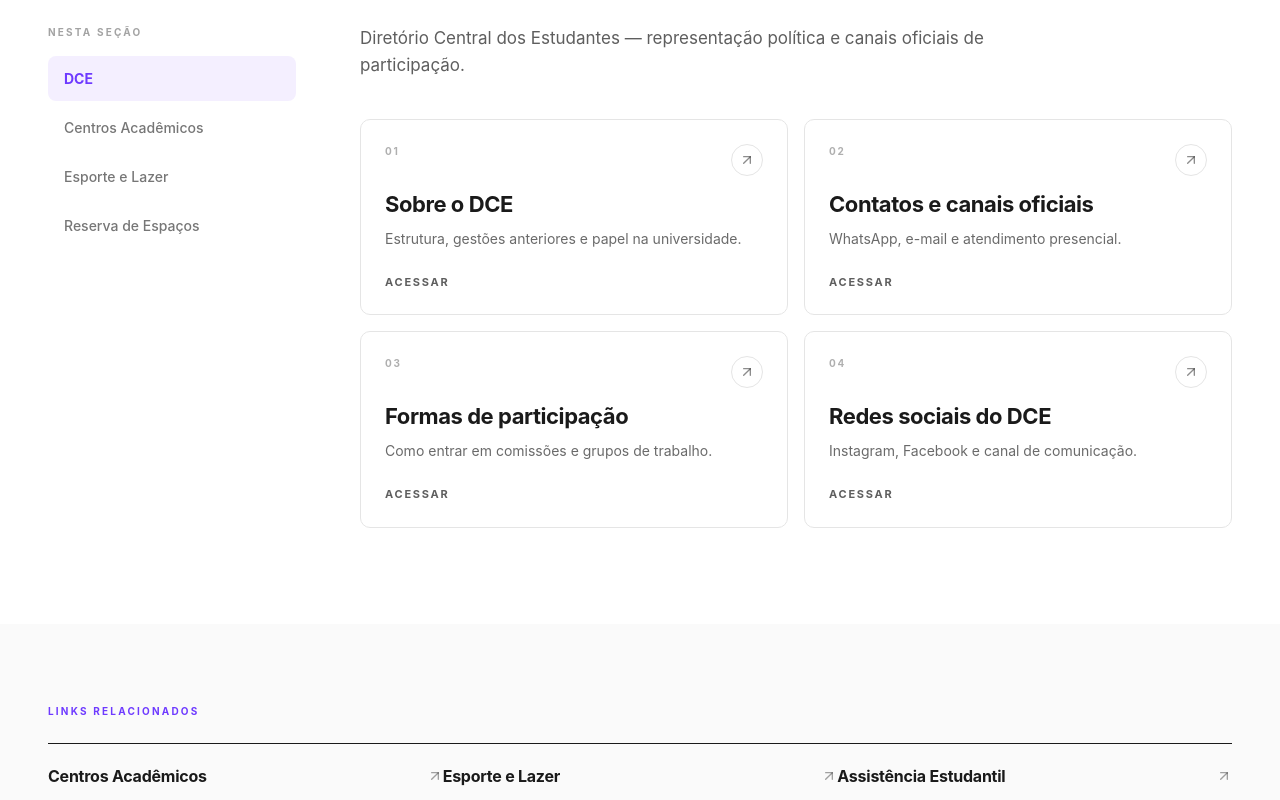
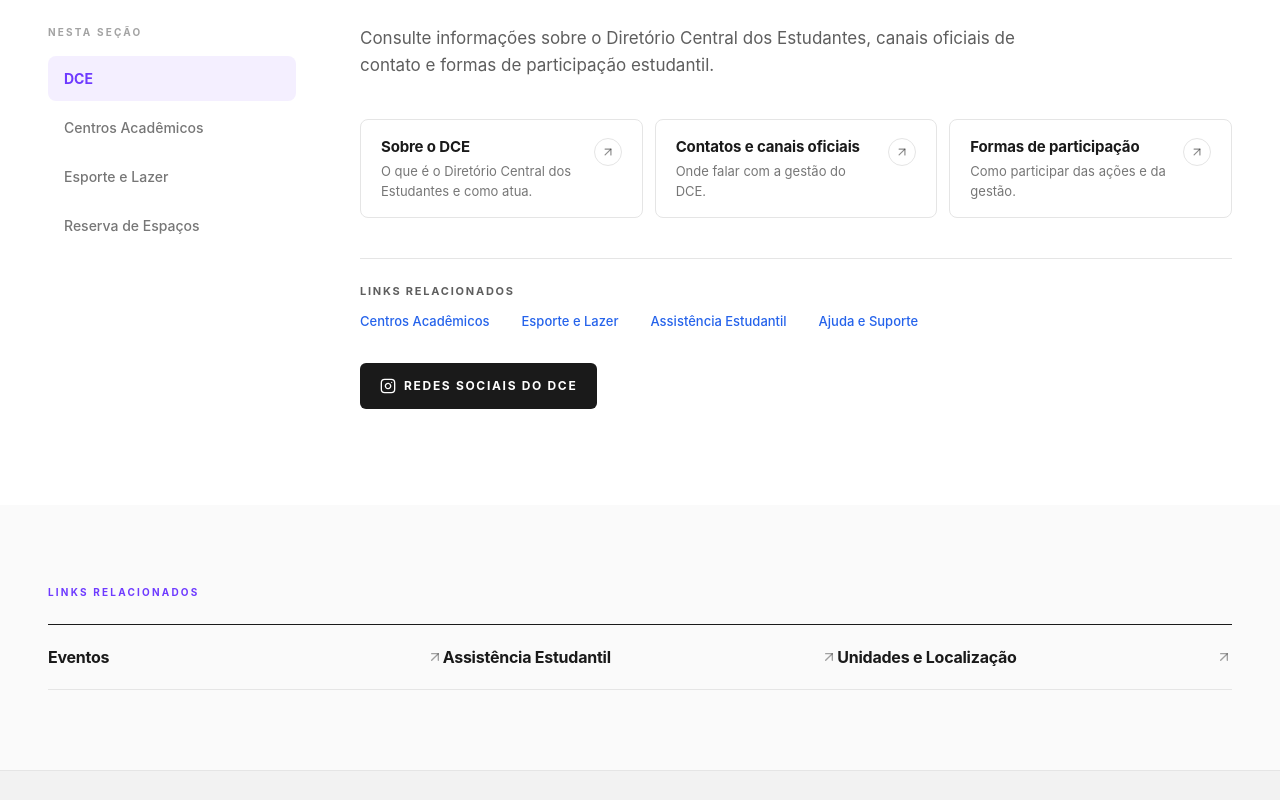
Before and after one commit to joaordpx/Portal-Academico-Meu, a React (Vite) app: page /movimento-estudantil-lazer in a window 1280 px wide. Shown: the part 980-1780 px from the top of the page. Built offline with nearby package versions, Linux system fonts and the light colour scheme.

Commit message:
feat: assistencia e movimento estudantil e lazer com componentes reutilizados e redirecionamento

```diff
--- a/src/app/pages/AssistenciaEstudantil.tsx
+++ b/src/app/pages/AssistenciaEstudantil.tsx
@@ -1,6 +1,6 @@
 import { HeartHandshake } from "lucide-react";
 import { PageHeader } from "../components/layout/PageHeader";
-import { SectionLayout, PanelCardGrid } from "../components/layout/SectionLayout";
+import { SectionLayout, PanelLinks, PanelRelated } from "../components/layout/SectionLayout";
 
 const popular = [
   { label: "Auxílios e Permanência" },
@@ -23,84 +23,138 @@ const sections = [
     id: "auxilios",
     label: "Auxílios e Permanência",
     content: (
-      <PanelCardGrid
-        intro="Programas, auxílios e serviços que apoiam a permanência do estudante no ensino superior."
-        cards={[
-          { title: "Auxílios", desc: "Alimentação, transporte, moradia e auxílio emergencial." },
-          { title: "Permanência", desc: "Acompanhamento socioeducacional para estudantes em vulnerabilidade." },
-          { title: "PEAES", desc: "Programa Estadual de Assistência Estudantil — inscrições por edital." },
-          { title: "Moradia Estudantil", desc: "Vagas em alojamento institucional ou auxílio-moradia." },
+      <>
+        <PanelLinks
+          intro="Consulte programas, auxílios, serviços e orientações que apoiam a permanência do estudante na universidade."
+          links={[
+            { label: "Auxílios", desc: "Alimentação, transporte, moradia e auxílio emergencial." },
+            { label: "Permanência", desc: "Acompanhamento socioeducacional durante o curso." },
+            {
+              label: "PEAES",
+              desc: "Programa Estadual de Assistência Estudantil — inscrições por edital.",
+            },
+            { label: "Moradia Estudantil", desc: "Alojamento institucional e auxílio-moradia." },
           ]}
         />
+        <PanelRelated
+          links={[
+            { label: "Editais e Oportunidades", to: "/editais-oportunidades" },
+            { label: "Documentos e Requerimentos", to: "/servicos-documentos" },
+            { label: "Ajuda e Suporte", to: "/contato" },
+            { label: "Unidades e Localização", to: "/unidades-localizacao" },
+          ]}
+        />
+      </>
     ),
   },
   {
     id: "ru",
     label: "Restaurante Universitário",
     content: (
-      <PanelCardGrid
-        intro="Refeições subsidiadas para estudantes regularmente matriculados."
-        cards={[
-          { title: "Cardápio da semana", desc: "Café, almoço e jantar consultáveis pelo app." },
-          { title: "Horários", desc: "Café 7h–9h · Almoço 11h–14h · Jantar 17h–19h30." },
-          { title: "Valores subsidiados", desc: "Refeições a partir de R$ 2,00 para alunos cadastrados." },
-          { title: "Saldo & recarga", desc: "Consulte saldo e recarregue créditos online." },
+      <>
+        <PanelLinks
+          intro="Informações sobre o Restaurante Universitário: horários, cadastro, cardápio e normas de utilização."
+          links={[
+            {
+              label: "Normas e horário de funcionamento",
+              desc: "Regras de uso e horários de cada refeição.",
+            },
+            { label: "Como se cadastrar", desc: "Passo a passo para liberar o acesso ao RU." },
+            { label: "Cardápio semanal", desc: "Refeições servidas ao longo da semana." },
+            { label: "Localização", desc: "Onde fica o RU em cada campus." },
           ]}
         />
+        <PanelRelated
+          links={[
+            { label: "Auxílios e Permanência", to: "/assistencia-estudantil" },
+            { label: "Unidades e Localização", to: "/unidades-localizacao" },
+            { label: "Ajuda e Suporte", to: "/contato" },
+          ]}
+        />
+      </>
     ),
   },
   {
     id: "saude",
     label: "Saúde e Bem-estar",
     content: (
-      <PanelCardGrid
-        intro="Serviços de saúde física e mental disponíveis à comunidade acadêmica."
-        cards={[
-          { title: "Apoio psicológico", desc: "Atendimento individual gratuito por agendamento." },
-          { title: "Posto de saúde", desc: "Triagem, primeiros socorros e orientações." },
-          { title: "Saúde da mulher", desc: "Atendimento especializado em parceria com cursos da saúde." },
-          { title: "Atividade física", desc: "Programas de prevenção e qualidade de vida." },
+      <>
+        <PanelLinks
+          intro="Acesse serviços de saúde, apoio psicológico, atendimento odontológico e grupos de apoio."
+          links={[
+            { label: "Apoio Psicológico", desc: "Atendimento e acolhimento psicológico ao estudante." },
+            { label: "Atendimento Odontológico", desc: "Serviços da clínica odontológica." },
+            { label: "Posto de Atendimento à Saúde", desc: "Primeiros atendimentos no campus." },
+            { label: "Grupos de Apoio", desc: "Rodas de conversa e grupos temáticos." },
           ]}
         />
+        <PanelRelated
+          links={[
+            { label: "Acessibilidade e Inclusão", to: "/assistencia-estudantil" },
+            { label: "Unidades e Localização", to: "/unidades-localizacao" },
+            { label: "Ajuda e Suporte", to: "/contato" },
+          ]}
+        />
+      </>
     ),
   },
   {
     id: "acessibilidade",
     label: "Acessibilidade e Inclusão",
     content: (
-      <PanelCardGrid
-        intro="NUSI — Núcleo de Suporte à Inclusão acompanha estudantes com necessidades específicas."
-        cards={[
-          { title: "Atendimento NUSI", desc: "Apoio acadêmico, pedagógico e psicossocial." },
-          { title: "Acessibilidade arquitetônica", desc: "Mapeamento e adequações em blocos e laboratórios." },
-          { title: "Tecnologia assistiva", desc: "Empréstimo de equipamentos e softwares." },
-          { title: "Diversidade & direitos", desc: "Coletivos, comissões e canais de acolhimento." },
+      <>
+        <PanelLinks
+          intro="Conheça o NUSI, recursos de acessibilidade, orientações e suporte para necessidades educacionais específicas."
+          links={[
+            { label: "NUSI", desc: "Núcleo de Sociedade Inclusiva — apoio e acompanhamento." },
+            {
+              label: "Necessidades Educacionais Específicas",
+              desc: "Atendimento especializado e adaptações.",
+            },
+            { label: "Recursos de Acessibilidade", desc: "Materiais, tecnologias e apoio técnico." },
+            { label: "Orientações", desc: "Como solicitar apoio e acompanhamento." },
           ]}
         />
+        <PanelRelated
+          links={[
+            { label: "Saúde e Bem-estar", to: "/assistencia-estudantil" },
+            { label: "Direitos do Estudante", to: "/assistencia-estudantil" },
+            { label: "Ajuda e Suporte", to: "/contato" },
+          ]}
+        />
+      </>
     ),
   },
   {
     id: "direitos",
     label: "Direitos do Estudante",
     content: (
-      <PanelCardGrid
-        intro="Informações sobre direitos, regimentos e canais de denúncia."
-        cards={[
-          { title: "Carta de Direitos", desc: "Documento institucional com direitos e deveres." },
-          { title: "Ouvidoria", desc: "Canal para denúncias, sugestões e reclamações." },
-          { title: "Defensoria Pública", desc: "Convênios de orientação jurídica gratuita." },
-          { title: "Comissão de Ética", desc: "Apuração de condutas no ambiente acadêmico." },
+      <>
+        <PanelLinks
+          intro="Conheça seus direitos, normas, orientações, canais de atendimento e perguntas frequentes."
+          links={[
+            { label: "Normas", desc: "Regulamentos que asseguram os direitos do estudante." },
+            { label: "Orientações", desc: "Como proceder em situações comuns." },
+            { label: "Canais de Atendimento", desc: "Onde buscar apoio institucional." },
+            { label: "Perguntas Frequentes", desc: "Respostas às dúvidas mais comuns." },
           ]}
         />
+        <PanelRelated
+          links={[
+            { label: "Auxílios e Permanência", to: "/assistencia-estudantil" },
+            { label: "Acessibilidade e Inclusão", to: "/assistencia-estudantil" },
+            { label: "Ajuda e Suporte", to: "/contato" },
+          ]}
+        />
+      </>
     ),
   },
 ];
 
 const related = [
   { label: "Editais e Oportunidades", to: "/editais-oportunidades" },
-  { label: "Documentos e Requerimentos", to: "/servicos-documentos" },
+  { label: "Unidades e Localização", to: "/unidades-localizacao" },
   { label: "Ajuda e Suporte", to: "/contato" },
-  { label: "Unidades e Localização", to: "/unidades-localizacao" },
 ];
 
 export function AssistenciaEstudantil() {
@@ -108,8 +162,8 @@ export function AssistenciaEstudantil() {
     <>
       <PageHeader
         eyebrow="Assistência Estudantil"
-        title="Apoio para você permanecer e prosperar."
-        description="Auxílios, permanência, saúde, acessibilidade, inclusão, restaurante universitário e direitos do estudante."
+        title="Apoio para você seguir estudando."
+        description="Encontre informações sobre auxílios, permanência, saúde, acessibilidade, inclusão, restaurante universitário e direitos do estudante."
         icon={HeartHandshake}
       />
       <SectionLayout
--- a/src/app/pages/MovimentoEstudantil.tsx
+++ b/src/app/pages/MovimentoEstudantil.tsx
@@ -1,6 +1,11 @@
-import { Megaphone } from "lucide-react";
+import { Megaphone, Instagram } from "lucide-react";
 import { PageHeader } from "../components/layout/PageHeader";
-import { SectionLayout, PanelCardGrid } from "../components/layout/SectionLayout";
+import {
+  SectionLayout,
+  PanelLinks,
+  PanelRelated,
+  PanelNote,
+} from "../components/layout/SectionLayout";
 
 const popular = [
   { label: "DCE" },
@@ -22,69 +27,121 @@ const sections = [
     id: "dce",
     label: "DCE",
     content: (
-      <PanelCardGrid
-        intro="Diretório Central dos Estudantes — representação política e canais oficiais de participação."
-        cards={[
-          { title: "Sobre o DCE", desc: "Estrutura, gestões anteriores e papel na universidade." },
-          { title: "Contatos e canais oficiais", desc: "WhatsApp, e-mail e atendimento presencial." },
-          { title: "Formas de participação", desc: "Como entrar em comissões e grupos de trabalho." },
-          { title: "Redes sociais do DCE", desc: "Instagram, Facebook e canal de comunicação." },
+      <>
+        <PanelLinks
+          intro="Consulte informações sobre o Diretório Central dos Estudantes, canais oficiais de contato e formas de participação estudantil."
+          links={[
+            {
+              label: "Sobre o DCE",
+              desc: "O que é o Diretório Central dos Estudantes e como atua.",
+            },
+            { label: "Contatos e canais oficiais", desc: "Onde falar com a gestão do DCE." },
+            { label: "Formas de participação", desc: "Como participar das ações e da gestão." },
           ]}
         />
+        <PanelRelated
+          links={[
+            { label: "Centros Acadêmicos", to: "/movimento-estudantil-lazer" },
+            { label: "Esporte e Lazer", to: "/movimento-estudantil-lazer" },
+            { label: "Assistência Estudantil", to: "/assistencia-estudantil" },
+            { label: "Ajuda e Suporte", to: "/contato" },
+          ]}
+        />
+        <a
+          href="#"
+          target="_blank"
+          rel="noopener noreferrer"
+          className="mt-8 inline-flex items-center gap-2 rounded-[6px] bg-[#1a1a1a] px-5 py-3.5 text-[12px] font-bold uppercase tracking-[0.14em] text-white transition-colors hover:bg-[#6E3AFF]"
+        >
+          <Instagram className="h-4 w-4" /> Redes sociais do DCE
+        </a>
+      </>
     ),
   },
   {
-    id: "centros",
+    id: "centros-academicos",
     label: "Centros Acadêmicos",
     content: (
-      <PanelCardGrid
-        intro="Cada curso possui um Centro Acadêmico que representa os estudantes localmente."
-        cards={[
-          { title: "CA de Direito", desc: "Eventos, semana acadêmica e mobilização discente." },
-          { title: "CA de Pedagogia", desc: "Atividades formativas e culturais." },
-          { title: "CA de Sistemas de Informação", desc: "Hackathons, palestras técnicas e mentorias." },
-          { title: "Lista completa", desc: "Todos os centros acadêmicos da Unimontes." },
+      <>
+        <PanelLinks
+          intro="Conheça os Centros Acadêmicos dos cursos, contatos e formas de participação estudantil."
+          links={[
+            {
+              label: "Centros Acadêmicos dos cursos",
+              desc: "Lista dos CAs por curso e centro de ensino.",
+            },
+            { label: "Contatos", desc: "Canais de contato de cada Centro Acadêmico." },
+            { label: "Formas de participação", desc: "Como se envolver com o CA do seu curso." },
           ]}
         />
+        <PanelRelated
+          links={[
+            { label: "DCE", to: "/movimento-estudantil-lazer" },
+            { label: "Cursos", to: "/cursos" },
+            { label: "Ajuda e Suporte", to: "/contato" },
+          ]}
+        />
+      </>
     ),
   },
   {
-    id: "esporte",
+    id: "esporte-lazer",
     label: "Esporte e Lazer",
     content: (
-      <PanelCardGrid
-        intro="Centro esportivo, atléticas e atividades recreativas no campus."
-        cards={[
-          { title: "Centro Esportivo", desc: "Quadras, academia, piscina e pista de atletismo." },
-          { title: "Atléticas", desc: "Times universitários — futebol, vôlei, basquete, handebol." },
-          { title: "JIUs", desc: "Jogos Internos da Unimontes — calendário e inscrições." },
-          { title: "Eventos esportivos", desc: "Calendário de competições intercursos." },
+      <>
+        <PanelLinks
+          intro="Acesse informações sobre atividades esportivas, atléticas, lazer, programação e centro esportivo."
+          links={[
+            { label: "Atividades esportivas", desc: "Modalidades e treinos abertos aos estudantes." },
+            { label: "Lazer e programação", desc: "Agenda de atividades de convivência e lazer." },
+            { label: "Centro esportivo", desc: "Estrutura esportiva e horários de uso." },
+            { label: "Atléticas", desc: "Associações atléticas dos cursos." },
           ]}
         />
+        <PanelRelated
+          links={[
+            { label: "Reserva de Espaços", to: "/movimento-estudantil-lazer" },
+            { label: "Cursos", to: "/cursos" },
+            { label: "Ajuda e Suporte", to: "/contato" },
+          ]}
+        />
+      </>
     ),
   },
   {
-    id: "reservas",
+    id: "reserva-espacos",
     label: "Reserva de Espaços",
     content: (
-      <PanelCardGrid
-        intro="Reserve auditórios, salas, quadras e espaços de convivência para atividades estudantis."
-        cards={[
-          { title: "Auditórios", desc: "Reserva online com até 7 dias de antecedência." },
-          { title: "Salas de reunião", desc: "Espaços para grupos de estudo e CAs." },
-          { title: "Quadras esportivas", desc: "Reserva por horário no centro esportivo." },
-          { title: "Praça de Convivência", desc: "Solicitação para eventos abertos ao público." },
+      <>
+        <PanelNote>
+          <strong className="font-bold">Importante:</strong> a disponibilidade de espaços está
+          sujeita à validação institucional e à disponibilidade do calendário.
+        </PanelNote>
+        <PanelLinks
+          intro="Solicite reserva de quadras, piscina, auditórios e outros espaços da universidade."
+          links={[
+            { label: "Reserva de quadras", desc: "Quadras poliesportivas do campus." },
+            { label: "Piscina", desc: "Uso da piscina e horários disponíveis." },
+            { label: "Auditórios", desc: "Auditórios para eventos e atividades acadêmicas." },
+            { label: "Outros espaços", desc: "Salas, laboratórios e áreas de convivência." },
           ]}
         />
+        <PanelRelated
+          links={[
+            { label: "Esporte e Lazer", to: "/movimento-estudantil-lazer" },
+            { label: "Unidades e Localização", to: "/unidades-localizacao" },
+            { label: "Ajuda e Suporte", to: "/contato" },
+          ]}
+        />
+      </>
     ),
   },
 ];
 
 const related = [
-  { label: "Centros Acadêmicos", to: "/movimento-estudantil-lazer" },
-  { label: "Esporte e Lazer", to: "/movimento-estudantil-lazer" },
+  { label: "Eventos", to: "/eventos" },
   { label: "Assistência Estudantil", to: "/assistencia-estudantil" },
-  { label: "Ajuda e Suporte", to: "/contato" },
+  { label: "Unidades e Localização", to: "/unidades-localizacao" },
 ];
 
 export function MovimentoEstudantil() {
@@ -92,8 +149,8 @@ export function MovimentoEstudantil() {
     <>
       <PageHeader
         eyebrow="Movimento Estudantil e Lazer"
-        title="Representação, esporte e vida em comunidade."
-        description="DCE, Centros Acadêmicos, atléticas, esporte, lazer e reserva de espaços."
+        title="Representação, esporte e vida no campus."
+        description="Encontre informações sobre representação estudantil, Centros Acadêmicos, esporte, lazer e reserva de espaços."
         icon={Megaphone}
       />
       <SectionLayout
```
Also changed, not shown: src/app/components/layout/SectionLayout.tsx (+10 -0 lines). Lines whose indentation alone changed are shown as unchanged.
